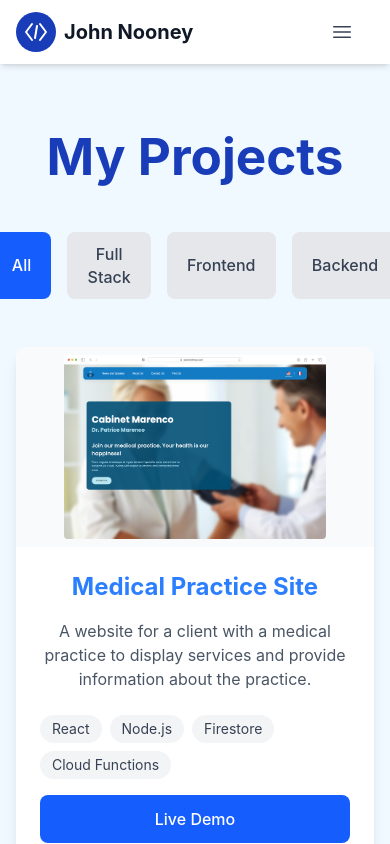
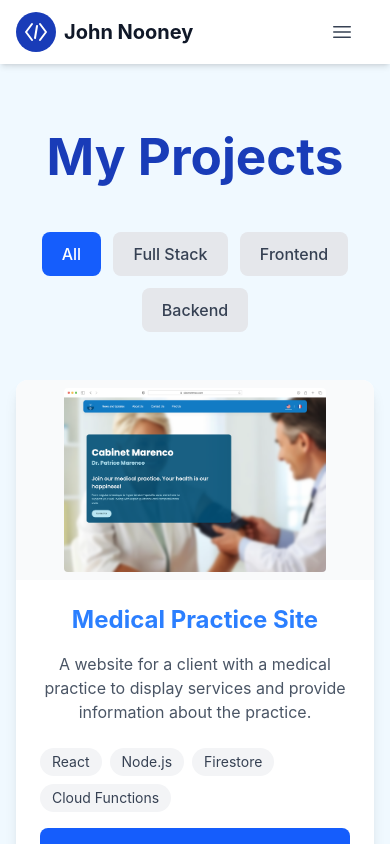
Before and after one commit to JohnNooney/nooney.dev, a React (Vite) app: page /projects in a window 390 px wide. Built offline with nearby package versions, Linux system fonts and the light colour scheme.

Commit message:
Fix category filter on mobile

```diff
--- a/src/pages/Projects.jsx
+++ b/src/pages/Projects.jsx
@@ -180,7 +180,7 @@
           </h1>
 
           {/* Category Filter */}
-          <div className="flex justify-center mb-12 space-x-4">
+          <div className="flex flex-wrap justify-center mb-12 px-2 gap-3">
             {categories.map((category) => (
               <button
                 key={category}
```
